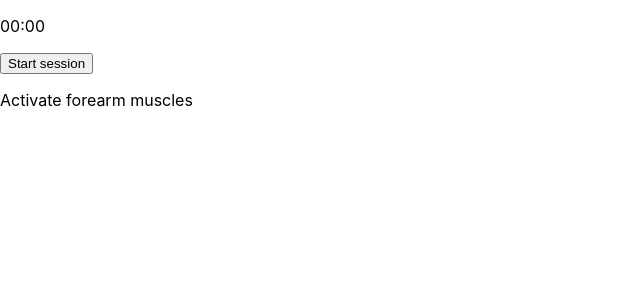
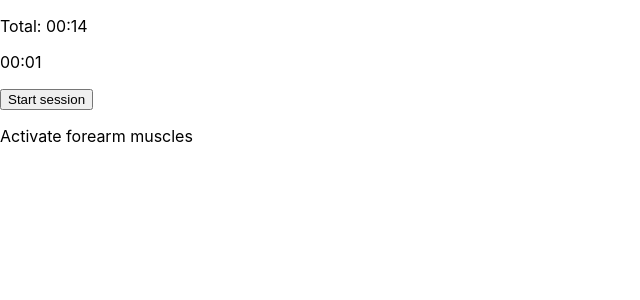
Before and after one commit to Dender46/meditate-meditation, a React (Create React App) app: page / in a window 1280 px wide. Shown: the top 300 px of the page, without its empty margins (0-640 px from the left). Built offline with nearby package versions, Linux system fonts and the light colour scheme.

Commit message:
Add second timer showing total time

```diff
--- a/src/App.js
+++ b/src/App.js
@@ -4,19 +4,20 @@ import Timer from "./Timer";
 const bodyParts = [
   "forearm",
   "shoulder",
-  "calves",
-  "hip",
-  "stomach",
-  "chest",
-  "neck",
-  "lips",
-  "eyebrows",
-  "forehead"
+  "calves"
+  // "hip",
+  // "stomach",
+  // "chest",
+  // "neck",
+  // "lips",
+  // "eyebrows",
+  // "forehead"
 ];
-const activationTime = 5;
-const relaxingTime = 15;
+const activationTime = 1;
+const relaxingTime = 2;
 
 function App() {
+  const [isSessionEnd, setIsSessionEnd] = useState(false);
   const [partIndex, setPartIndex] = useState(0);
   const [isRelaxing, setIsRelaxing] = useState(false);
 
@@ -25,14 +26,27 @@ function App() {
     setIsRelaxing(!isRelaxing);
   }
 
+  function endSession() {
+    setIsSessionEnd(true);
+  }
+
+  let statusText;
+  if (isSessionEnd) statusText = <p>Session ended, good job!</p>;
+  else if (isRelaxing) statusText = <p>Relax...</p>;
+  else statusText = <p>Activate {bodyParts[partIndex]} muscles</p>;
+
   return (
     <div className="App">
       <Timer
         timeLeft={isRelaxing ? relaxingTime : activationTime}
+        allTimeLeft={
+          (bodyParts.length + 1) * (activationTime + relaxingTime) +
+          relaxingTime
+        }
         onTimerUpdate={setNextBodyPart}
+        onTimerEnd={endSession}
       />
-      {isRelaxing && <p>Relax...</p>}
-      {!isRelaxing && <p>Activate {bodyParts[partIndex]} muscles</p>}
+      {statusText}
     </div>
   );
 }
--- a/src/Timer.js
+++ b/src/Timer.js
@@ -1,18 +1,25 @@
 import React, { useEffect, useRef, useState } from "react";
 
 function Timer(props) {
-  const [time, setTime] = useState(props.timeLeft || 60);
+  const [allTime, setAllTime] = useState(props.allTimeLeft);
+  const [time, setTime] = useState(props.timeLeft);
+  const [isOn, turnOn] = useState(false);
   const savedOnTimerUpdate = useRef();
+  const savedOnTimerEnd = useRef();
 
   function startTimer() {
     turnOn(true);
   }
 
+  // save this callback here so that changes of props don't trigger other useEffect
   useEffect(() => {
     savedOnTimerUpdate.current = props.onTimerUpdate;
-  }, [props.onTimerUpdate]);
+    savedOnTimerEnd.current = props.onTimerEnd;
+  }, [props.onTimerUpdate, props.onTimerEnd]);
 
   useEffect(() => {
+    if (!isOn) return;
+
     setTimeout(() => {
       if (time === 0) {
         savedOnTimerUpdate.current();
@@ -20,15 +27,27 @@ function Timer(props) {
       }
       setTime(time - 1);
     }, 1000);
-  }, [time]);
+  }, [time, isOn]);
 
+  useEffect(() => {
+    if (!isOn) return;
+
+    setTimeout(() => {
+      if (allTime === 0) {
+        turnOn(false);
+        savedOnTimerEnd.current();
+        return;
+      }
+      setAllTime(allTime - 1);
+    }, 1000);
+  }, [allTime, isOn]);
+
+  // this gets called when props are changed after call of saveOnTimerUpdate.current()
   useEffect(() => {
     setTime(props.timeLeft);
   }, [props.timeLeft]);
 
-  const [isOn, turnOn] = useState(false);
-
-  function getOverallTimeLeft(secs) {
+  function getTimeInString(secs) {
     var hours = Math.floor(secs / 3600);
     var minutes = Math.floor((secs - hours * 3600) / 60);
     var seconds = secs - hours * 3600 - minutes * 60;
@@ -41,7 +60,8 @@ function Timer(props) {
 
   return (
     <div>
-      <p className="overallTime">{getOverallTimeLeft(time)}</p>
+      <p className="overallTimer">Total: {getTimeInString(allTime)}</p>
+      <p className="subTimer">{getTimeInString(time)}</p>
       <p className="currentExercise">{}</p>
       {!isOn && <button onClick={startTimer}>Start session</button>}
     </div>
```
